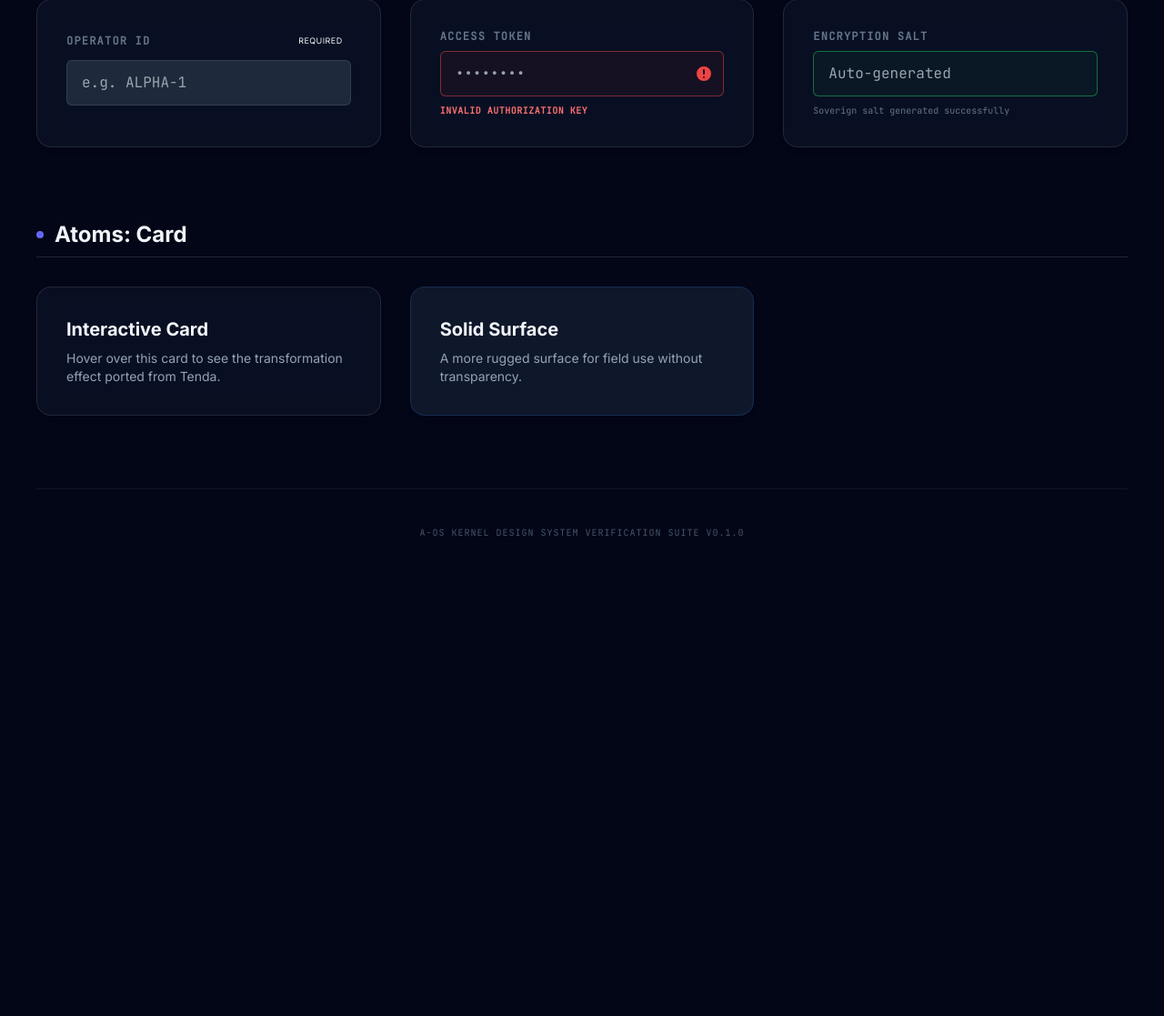
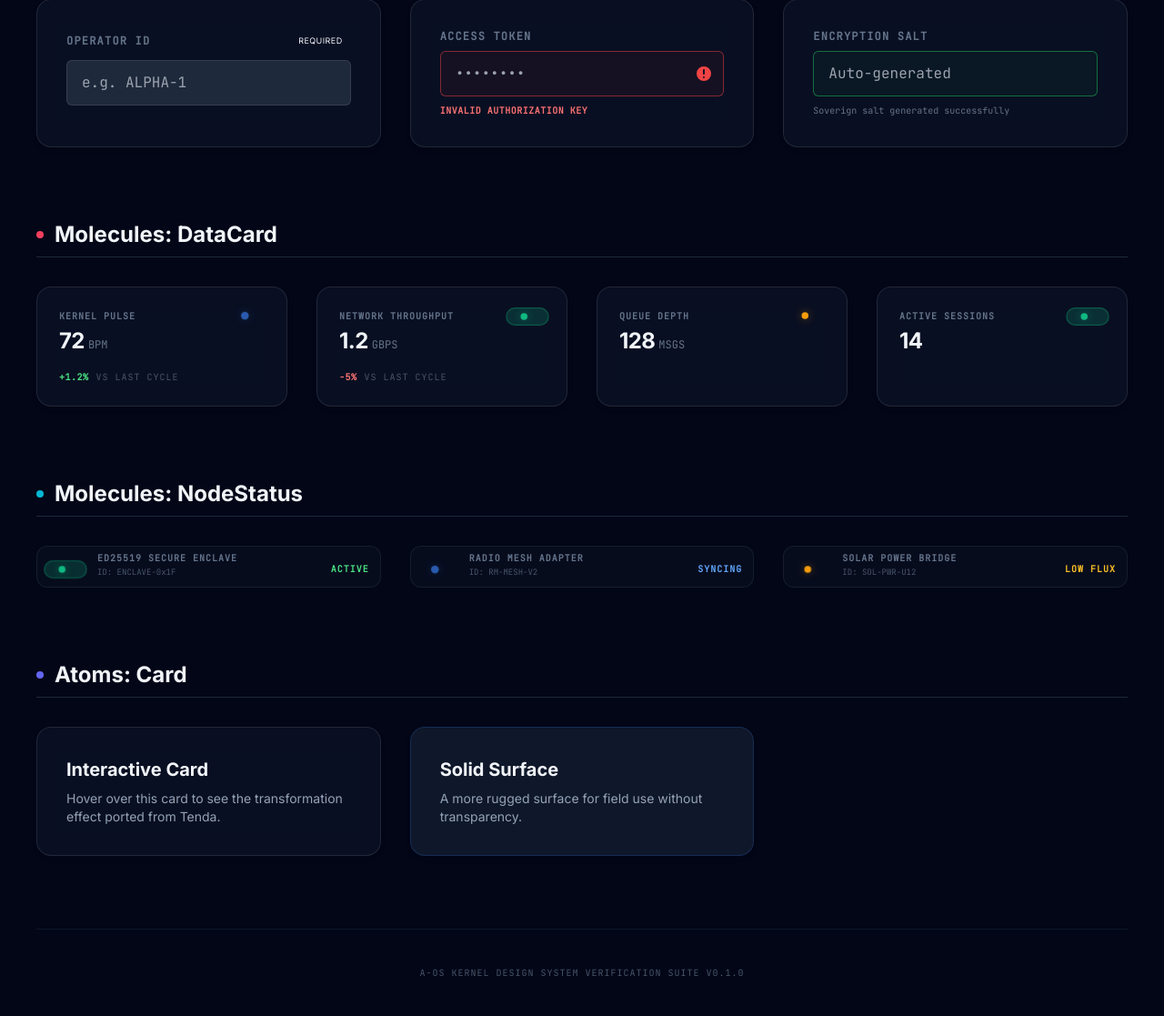
Before and after one commit to peteroluoch/africa-offline-os, a FastAPI app: template aos/api/templates/gallery.html in a window 1280 px wide. Shown: the part 961-2078 px from the top of the page at 91% size. Before the commit the page ends 1550 px from the top, so only its background shows below. Run offline with FastAPI, Linux system fonts and the light colour scheme; the template is opened without the code that fills it, so the values that code supplies are empty; some libraries are stand-ins or nearby versions.

Commit message:
refactor(ui): 100% Atomic Design compliance for login and dashboard

```diff
--- /dev/null
+++ b/aos/api/templates/components/molecules/DataCard.html
@@ -0,0 +1,75 @@
+{# 💎 DataCard Molecule #}
+{% from "components/atoms/Card.html" import card %}
+{% from "components/atoms/Badge.html" import badge %}
+
+{% macro data_card(
+label,
+value,
+unit="",
+trend=None,
+trend_variant="info",
+icon=None,
+status="success",
+class=""
+) %}
+{% call card(padding="6", interactive=True, class="aos-data-card " + class) %}
+<div class="flex items-start justify-between mb-4">
+    <div>
+        <p class="text-[10px] font-bold text-slate-500 uppercase tracking-widest aos-text-mono mb-1">
+            {{ label }}
+        </p>
+        <div class="flex items-baseline gap-1">
+            <span class="text-2xl font-bold text-slate-100 tracking-tight">
+                {{ value }}
+            </span>
+            {% if unit %}
+            <span class="text-xs font-medium text-slate-500 aos-text-mono uppercase">
+                {{ unit }}
+            </span>
+            {% endif %}
+        </div>
+    </div>
+
+    {% if icon %}
+    <div class="p-2 rounded-lg bg-slate-800/50 border border-slate-700/50 text-slate-400">
+        {{ icon | safe }}
+    </div>
+    {% elif status %}
+    {{ badge(text="", variant=status, dot=True, pulse=(status == 'info'), class="scale-125") }}
+    {% endif %}
+</div>
+
+{% if trend %}
+<div class="flex items-center gap-2 mt-auto">
+    <span class="text-[10px] font-bold aos-text-mono text-{{ trend_variant }}-400 uppercase tracking-wider">
+        {{ trend }}
+    </span>
+    <span class="text-[10px] text-slate-600 aos-text-mono uppercase tracking-widest font-medium">
+        vs last cycle
+    </span>
+</div>
+{% endif %}
+{% endcall %}
+
+<style>
+    .aos-data-card:hover .aos-text-mono {
+        color: var(--aos-primary-base);
+    }
+
+    .text-success-400 {
+        color: #4ade80;
+    }
+
+    .text-warning-400 {
+        color: #fbbf24;
+    }
+
+    .text-error-400 {
+        color: #f87171;
+    }
+
+    .text-info-400 {
+        color: #60a5fa;
+    }
+</style>
+{% endmacro %}
--- /dev/null
+++ b/aos/api/templates/components/molecules/NodeStatus.html
@@ -0,0 +1,50 @@
+{# 💎 NodeStatus Molecule #}
+{% from "components/atoms/Badge.html" import badge %}
+
+{% macro node_status(
+name,
+id=None,
+status="success",
+status_text="Active",
+pulse=False,
+class=""
+) %}
+<div class="flex items-center gap-4 py-2 px-3 rounded-xl bg-slate-900/40 border border-slate-800/60 {{ class }}">
+    <div class="flex-shrink-0">
+        {{ badge(text="", variant=status, dot=True, pulse=pulse, class="scale-125") }}
+    </div>
+    <div class="flex flex-col">
+        <span class="text-[10px] font-bold text-slate-500 uppercase tracking-widest aos-text-mono leading-none mb-1">
+            {{ name }}
+        </span>
+        {% if id %}
+        <span class="text-[9px] text-slate-600 aos-text-mono truncate max-w-[120px]">
+            ID: {{ id }}
+        </span>
+        {% endif %}
+    </div>
+    <div class="ml-auto">
+        <span class="text-[10px] font-bold text-{{ status }}-400 uppercase tracking-widest aos-text-mono">
+            {{ status_text }}
+        </span>
+    </div>
+</div>
+
+<style>
+    .text-success-400 {
+        color: #4ade80;
+    }
+
+    .text-info-400 {
+        color: #60a5fa;
+    }
+
+    .text-warning-400 {
+        color: #fbbf24;
+    }
+
+    .text-error-400 {
+        color: #f87171;
+    }
+</style>
+{% endmacro %}
--- a/aos/api/templates/gallery.html
+++ b/aos/api/templates/gallery.html
@@ -2,6 +2,8 @@
 {% from "components/atoms/Badge.html" import badge %}
 {% from "components/atoms/Card.html" import card %}
 {% from "components/molecules/FormField.html" import form_field %}
+{% from "components/molecules/DataCard.html" import data_card %}
+{% from "components/molecules/NodeStatus.html" import node_status %}
 
 <!DOCTYPE html>
 <html lang="en">
@@ -106,6 +108,37 @@
             </div>
         </section>
 
+        <!-- --- Molecules: Metrics --- -->
+        <section>
+            <h2 class="text-2xl font-bold mb-8 border-b border-slate-800 pb-2 flex items-center">
+                <span class="w-2 h-2 rounded-full bg-rose-500 mr-3"></span>
+                Molecules: DataCard
+            </h2>
+            <div class="grid grid-cols-1 md:grid-cols-4 gap-8">
+                {{ data_card(label="Kernel Pulse", value="72", unit="bpm", trend="+1.2%", trend_variant="success",
+                status="info") }}
+                {{ data_card(label="Network Throughput", value="1.2", unit="gbps", trend="-5%", trend_variant="error")
+                }}
+                {{ data_card(label="Queue Depth", value="128", unit="msgs", status="warning") }}
+                {{ data_card(label="Active Sessions", value="14", status="success") }}
+            </div>
+        </section>
+
+        <!-- --- Molecules: Node Status --- -->
+        <section>
+            <h2 class="text-2xl font-bold mb-8 border-b border-slate-800 pb-2 flex items-center">
+                <span class="w-2 h-2 rounded-full bg-cyan-500 mr-3"></span>
+                Molecules: NodeStatus
+            </h2>
+            <div class="grid grid-cols-1 md:grid-cols-3 gap-8">
+                {{ node_status(name="ED25519 Secure Enclave", id="ENCLAVE-0x1F", status="success", status_text="Active")
+                }}
+                {{ node_status(name="Radio Mesh Adapter", id="RM-MESH-V2", status="info", status_text="Syncing",
+                pulse=True) }}
+                {{ node_status(name="Solar Power Bridge", id="SOL-PWR-U12", status="warning", status_text="Low Flux") }}
+            </div>
+        </section>
+
         <!-- --- Atoms: Cards --- -->
         <section>
             <h2 class="text-2xl font-bold mb-8 border-b border-slate-800 pb-2 flex items-center">
```
Also changed, not shown: aos/api/templates/components/molecules/SidebarItem.html (added, +22 -0 lines), aos/api/templates/dashboard.html (+29 -61 lines), aos/api/templates/login.html (+21 -31 lines).
